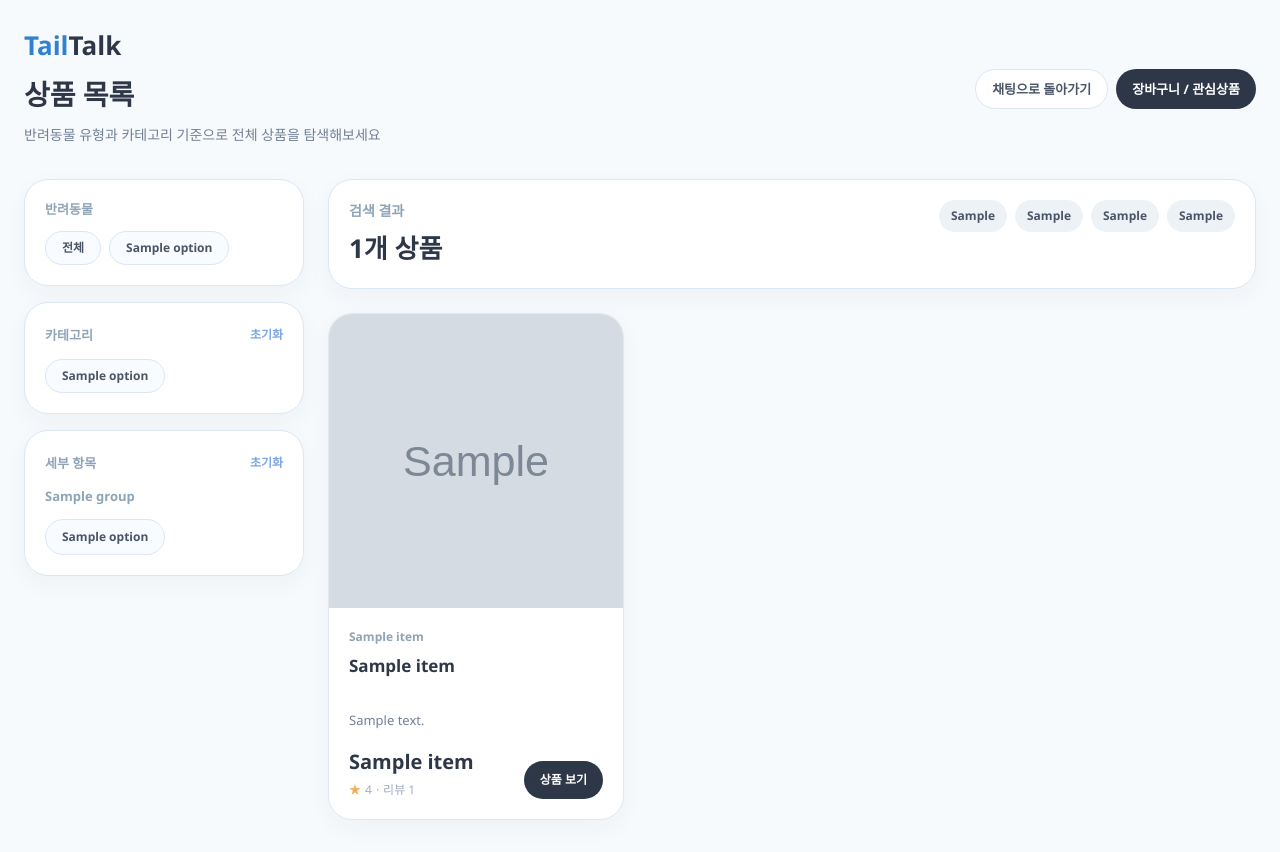
After one commit to skn-ai22-251029/SKN22-Final-2Team-WEB, a Django app: template services/django/templates/orders/catalog.html in a window 1280 px wide. The commit adds this page. Run offline with Django 5.2, Linux system fonts and the light colour scheme; the template is opened without the code that fills it: most values are stand-ins (such as "Sample title", 1, 10 or a date in 2020); grey boxes marked "Sample" are stand-in pictures; some libraries are stand-ins or nearby versions.

Commit message:
feat(django): 상품 목록 페이지와 카테고리 필터 추가

```diff
--- a/services/django/orders/page_urls.py
+++ b/services/django/orders/page_urls.py
@@ -5,4 +5,5 @@ urlpatterns = [
     path("orders/", page_views.order_list, name="order_list"),
     path("orders/complete/<uuid:order_id>/", page_views.order_complete, name="order_complete"),
     path("products/", page_views.used_products, name="used_products"),
+    path("catalog/", page_views.catalog, name="catalog"),
 ]
--- /dev/null
+++ b/services/django/templates/orders/catalog.html
@@ -0,0 +1,200 @@
+{% extends "base.html" %}
+{% block title %}상품 목록 — TailTalk{% endblock %}
+
+{% block head %}
+<style>
+  html,
+  body,
+  body.bg-white {
+    background: #f7fafc !important;
+  }
+
+  .catalog-chip {
+    transition: background-color 160ms ease, border-color 160ms ease, color 160ms ease;
+  }
+
+  .catalog-chip.is-active {
+    background: #2d3748;
+    border-color: #2d3748;
+    color: #fff;
+  }
+
+  .catalog-card {
+    transition: transform 180ms ease, box-shadow 180ms ease, border-color 180ms ease;
+  }
+
+  .catalog-card:hover {
+    transform: translateY(-2px);
+    box-shadow: 0 14px 28px rgba(45, 55, 72, 0.08);
+    border-color: #cbd5e0;
+  }
+
+  .catalog-thumb {
+    aspect-ratio: 1 / 1;
+  }
+  @media (max-width: 767px) {
+    .catalog-header-stack {
+      flex-direction: column;
+      align-items: flex-start;
+    }
+  }
+</style>
+{% endblock %}
+
+{% block content %}
+<div class="min-h-screen bg-[#f7fafc]">
+  <div class="mx-auto max-w-[1320px] px-4 py-8 md:px-6">
+    <div class="catalog-header-stack flex items-center justify-between gap-4">
+      <div>
+        <a href="/chat/" class="text-[26px] font-bold leading-none text-[#2d3748]" aria-label="메인으로 이동">
+          <span class="text-[#3182ce]">Tail</span><span>Talk</span>
+        </a>
+        <p class="mt-3 text-[28px] font-bold text-[#2d3748]">상품 목록</p>
+        <p class="mt-2 text-[14px] leading-[1.7] text-[#718096]">반려동물 유형과 카테고리 기준으로 전체 상품을 탐색해보세요</p>
+      </div>
+      <div class="flex flex-wrap items-center gap-2">
+        <a href="/chat/" class="inline-flex h-[40px] items-center justify-center rounded-full border border-[#dbe7f5] bg-white px-4 text-[13px] font-semibold text-[#4a5568]">채팅으로 돌아가기</a>
+        <a href="/products/" class="inline-flex h-[40px] items-center justify-center rounded-full bg-[#2d3748] px-4 text-[13px] font-semibold text-white">장바구니 / 관심상품</a>
+      </div>
+    </div>
+
+    <div class="mt-8 grid gap-6 lg:grid-cols-[280px_minmax(0,1fr)]">
+      <aside class="space-y-4">
+        <section class="rounded-[24px] border border-[#dbe7f5] bg-white p-5 shadow-[0_8px_24px_rgba(45,55,72,0.04)]">
+          <p class="text-[13px] font-bold text-[#90a4b8]">반려동물</p>
+          <div class="mt-3 flex flex-wrap gap-2">
+            <a href="/catalog/" class="catalog-chip inline-flex h-[34px] items-center justify-center rounded-full border border-[#dbe7f5] px-4 text-[12px] font-semibold {% if not catalog_current_pet %}is-active{% else %}bg-[#f8fbff] text-[#4a5568]{% endif %}">전체</a>
+            {% for option in catalog_menu_sections %}
+            <a href="{{ option.href }}" class="catalog-chip inline-flex h-[34px] items-center justify-center rounded-full border border-[#dbe7f5] px-4 text-[12px] font-semibold {% if option.is_active %}is-active{% else %}bg-[#f8fbff] text-[#4a5568]{% endif %}">{{ option.label }}</a>
+            {% endfor %}
+          </div>
+        </section>
+
+        {% if catalog_current_pet %}
+        <section class="rounded-[24px] border border-[#dbe7f5] bg-white p-5 shadow-[0_8px_24px_rgba(45,55,72,0.04)]">
+          <div class="flex h-[24px] items-center justify-between gap-3">
+            <p class="flex h-[24px] items-center text-[13px] font-bold leading-none text-[#90a4b8]">카테고리</p>
+            {% if catalog_current_category %}
+            <a href="/catalog/{% if catalog_clear_category_query %}?{{ catalog_clear_category_query }}{% endif %}" class="inline-flex h-[24px] items-center text-[12px] font-semibold leading-none text-[#7aa6e9]">초기화</a>
+            {% endif %}
+          </div>
+          <div class="mt-3 flex flex-wrap gap-2">
+            {% for option in catalog_category_options %}
+            <a href="{{ option.href }}" class="catalog-chip inline-flex h-[34px] items-center justify-center rounded-full border border-[#dbe7f5] px-4 text-[12px] font-semibold {% if option.is_active %}is-active{% else %}bg-[#f8fbff] text-[#4a5568]{% endif %}">{{ option.label }}</a>
+            {% endfor %}
+          </div>
+        </section>
+        {% endif %}
+
+        {% if catalog_group_options %}
+        <section class="rounded-[24px] border border-[#dbe7f5] bg-white p-5 shadow-[0_8px_24px_rgba(45,55,72,0.04)]">
+          {% if catalog_current_category != '사료' %}
+          <div class="flex h-[24px] items-center justify-between gap-3">
+            <p class="flex h-[24px] items-center text-[13px] font-bold leading-none text-[#90a4b8]">세부 항목</p>
+            {% if catalog_current_subcategory or catalog_current_brand %}
+            <a href="/catalog/{% if catalog_clear_detail_query %}?{{ catalog_clear_detail_query }}{% endif %}" class="inline-flex h-[24px] items-center text-[12px] font-semibold leading-none text-[#7aa6e9]">초기화</a>
+            {% endif %}
+          </div>
+          {% elif catalog_current_subcategory or catalog_current_brand %}
+          <div class="flex h-[24px] items-center justify-end">
+            <a href="/catalog/{% if catalog_clear_detail_query %}?{{ catalog_clear_detail_query }}{% endif %}" class="inline-flex h-[24px] items-center text-[12px] font-semibold leading-none text-[#7aa6e9]">초기화</a>
+          </div>
+          {% endif %}
+          {% for group in catalog_group_options %}
+          <div class="{% if not forloop.first %}mt-5 border-t border-[#edf2f7] pt-5{% else %}{% if catalog_current_category == '사료' and not catalog_current_subcategory and not catalog_current_brand %}mt-0{% elif catalog_current_category == '사료' %}mt-3{% else %}mt-3{% endif %}{% endif %}">
+            {% if group.label != '전체' %}
+            <p class="text-[13px] font-bold text-[#90a4b8]">{{ group.label }}</p>
+            {% endif %}
+            <div class="{% if group.label != '전체' %}mt-3{% endif %} flex flex-wrap gap-2">
+            {% for option in group.items %}
+            <a href="{{ option.href }}" class="catalog-chip inline-flex min-h-[34px] items-center justify-center rounded-full border border-[#dbe7f5] px-4 py-2 text-[12px] font-semibold {% if option.is_active %}is-active{% else %}bg-[#f8fbff] text-[#4a5568]{% endif %}">{{ option.label }}</a>
+            {% endfor %}
+            </div>
+          </div>
+          {% endfor %}
+        </section>
+        {% endif %}
+      </aside>
+
+      <section class="min-w-0">
+        <div class="rounded-[24px] border border-[#dbe7f5] bg-white p-5 shadow-[0_8px_24px_rgba(45,55,72,0.04)]">
+          <div class="flex flex-wrap items-start justify-between gap-4">
+            <div>
+              <p class="text-[14px] font-semibold text-[#90a4b8]">검색 결과</p>
+              <p class="mt-2 text-[26px] font-bold text-[#2d3748]">{{ catalog_count }}개 상품</p>
+            </div>
+            <div class="flex flex-wrap gap-2">
+              {% if catalog_current_pet %}
+              <span class="inline-flex h-[32px] items-center justify-center rounded-full bg-[#edf2f7] px-3 text-[12px] font-semibold text-[#4a5568]">{{ catalog_current_pet }}</span>
+              {% endif %}
+              {% if catalog_current_category %}
+              <span class="inline-flex h-[32px] items-center justify-center rounded-full bg-[#edf2f7] px-3 text-[12px] font-semibold text-[#4a5568]">{{ catalog_current_category }}</span>
+              {% endif %}
+              {% if catalog_current_subcategory %}
+              <span class="inline-flex min-h-[32px] items-center justify-center rounded-full bg-[#edf2f7] px-3 py-1 text-[12px] font-semibold text-[#4a5568]">{{ catalog_current_subcategory }}</span>
+              {% endif %}
+              {% if catalog_current_brand %}
+              <span class="inline-flex min-h-[32px] items-center justify-center rounded-full bg-[#edf2f7] px-3 py-1 text-[12px] font-semibold text-[#4a5568]">{{ catalog_current_brand }}</span>
+              {% endif %}
+            </div>
+          </div>
+        </div>
+
+        {% if catalog_items %}
+        <div class="mt-6 grid gap-5 sm:grid-cols-2 xl:grid-cols-3">
+          {% for item in catalog_items %}
+          <article class="catalog-card overflow-hidden rounded-[24px] border border-[#e2e8f0] bg-white shadow-[0_8px_24px_rgba(45,55,72,0.04)]">
+            <div class="catalog-thumb overflow-hidden bg-[#f8fbff]">
+              <img src="{{ item.thumbnail_url }}" alt="{{ item.name }}" class="h-full w-full object-cover">
+            </div>
+            <div class="p-5">
+              <p class="truncate text-[12px] font-semibold text-[#90a4b8]">{{ item.brand_name }}</p>
+              <p class="mt-2 min-h-[48px] text-[17px] font-bold leading-[1.45] text-[#2d3748]">{{ item.name }}</p>
+              <p class="mt-2 text-[13px] leading-[1.6] text-[#718096]">{{ item.summary }}</p>
+              <div class="mt-4 flex items-end justify-between gap-3">
+                <div>
+                  <p class="text-[20px] font-bold text-[#2d3748]">{{ item.price_label }}</p>
+                  <p class="mt-1 flex items-center gap-1 text-[12px] text-[#a0aec0]">
+                    {% if item.rating %}
+                    <span class="text-[#f6ad55]">★</span>
+                    <span>{{ item.rating }}</span>
+                    <span>·</span>
+                    <span>리뷰 {{ item.review_count }}</span>
+                    {% else %}
+                    <span>리뷰 {{ item.review_count }}</span>
+                    {% endif %}
+                  </p>
+                </div>
+                <a href="{{ item.product_url }}" target="_blank" rel="noreferrer" class="inline-flex h-[38px] items-center justify-center rounded-full bg-[#2d3748] px-4 text-[12px] font-semibold text-white">상품 보기</a>
+              </div>
+            </div>
+          </article>
+          {% endfor %}
+        </div>
+
+        {% if catalog_page_obj.paginator.num_pages > 1 %}
+        <div class="mt-8 flex items-center justify-center gap-2">
+          {% if catalog_page_obj.has_previous %}
+          <a href="/catalog/{% if catalog_prev_query %}?{{ catalog_prev_query }}{% endif %}" class="inline-flex h-[36px] min-w-[36px] items-center justify-center rounded-full border border-[#dbe7f5] bg-white px-3 text-[13px] font-semibold text-[#4a5568]">이전</a>
+          {% endif %}
+          {% for page_link in catalog_pagination_links %}
+          <a href="/catalog/?{{ page_link.query }}" class="inline-flex h-[36px] min-w-[36px] items-center justify-center rounded-full border px-3 text-[13px] font-semibold {% if page_link.is_active %}border-[#2d3748] bg-[#2d3748] text-white{% else %}border-[#dbe7f5] bg-white text-[#4a5568]{% endif %}">{{ page_link.number }}</a>
+          {% endfor %}
+          {% if catalog_page_obj.has_next %}
+          <a href="/catalog/{% if catalog_next_query %}?{{ catalog_next_query }}{% endif %}" class="inline-flex h-[36px] min-w-[36px] items-center justify-center rounded-full border border-[#dbe7f5] bg-white px-3 text-[13px] font-semibold text-[#4a5568]">다음</a>
+          {% endif %}
+        </div>
+        {% endif %}
+        {% else %}
+        <div class="mt-6 flex min-h-[420px] flex-col items-center justify-center rounded-[24px] border border-dashed border-[#dbe7f5] bg-white px-6 py-10 text-center shadow-[0_8px_24px_rgba(45,55,72,0.04)]">
+          <div class="text-[38px] text-[#7aa6e9]">🔎</div>
+          <p class="mt-4 text-[22px] font-bold text-[#2d3748]">조건에 맞는 상품이 없습니다</p>
+          <p class="mt-3 max-w-[420px] text-[14px] leading-[1.7] text-[#718096]">선택한 반려동물 유형이나 카테고리를 조금 넓혀서 다시 탐색해보세요.</p>
+          <a href="/catalog/{% if catalog_clear_category_query %}?{{ catalog_clear_category_query }}{% endif %}" class="mt-6 inline-flex h-[42px] items-center justify-center rounded-full bg-[#2d3748] px-5 text-[13px] font-semibold text-white">필터 초기화</a>
+        </div>
+        {% endif %}
+      </section>
+    </div>
+  </div>
+</div>
+{% endblock %}
```
Also changed, not shown: services/django/chat/page_views.py (+2 -164 lines), services/django/orders/page_views.py (+193 -0 lines), services/django/products/catalog_menu.py (added, +169 -0 lines), services/django/templates/chat/index.html (+5 -6 lines).
